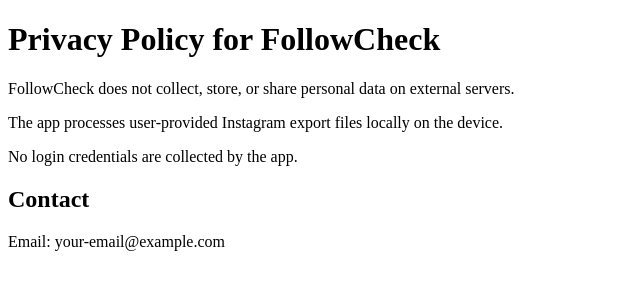
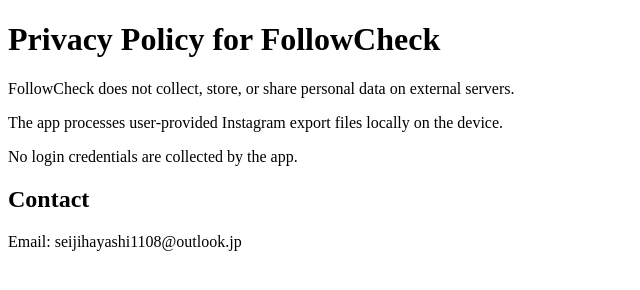
Before and after one commit to SeijiHayashi1108/seijihayashi1108.github.io, a plain HTML site: page followcheck/privacy/index.html in a window 1280 px wide. Shown: the full height of the page, 0-640 px from the left. Drawn offline with Linux system fonts and the light colour scheme.

Commit message:
Update index.html

```diff
--- a/followcheck/privacy/index.html
+++ b/followcheck/privacy/index.html
@@ -13,6 +13,6 @@
   <p>No login credentials are collected by the app.</p>
 
   <h2>Contact</h2>
-  <p>Email: your-email@example.com</p>
+  <p>Email: seijihayashi1108@outlook.jp</p>
 </body>
 </html>
```
